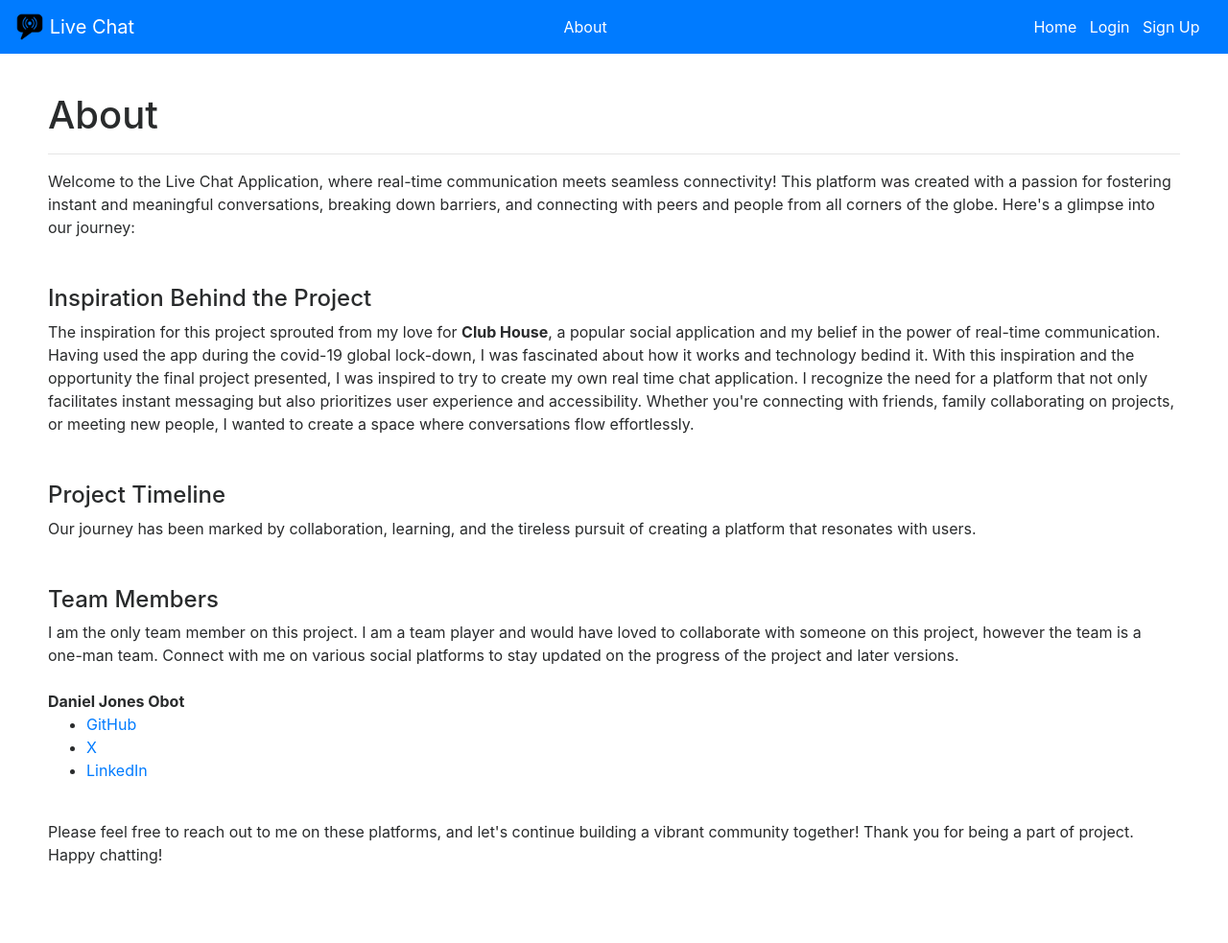
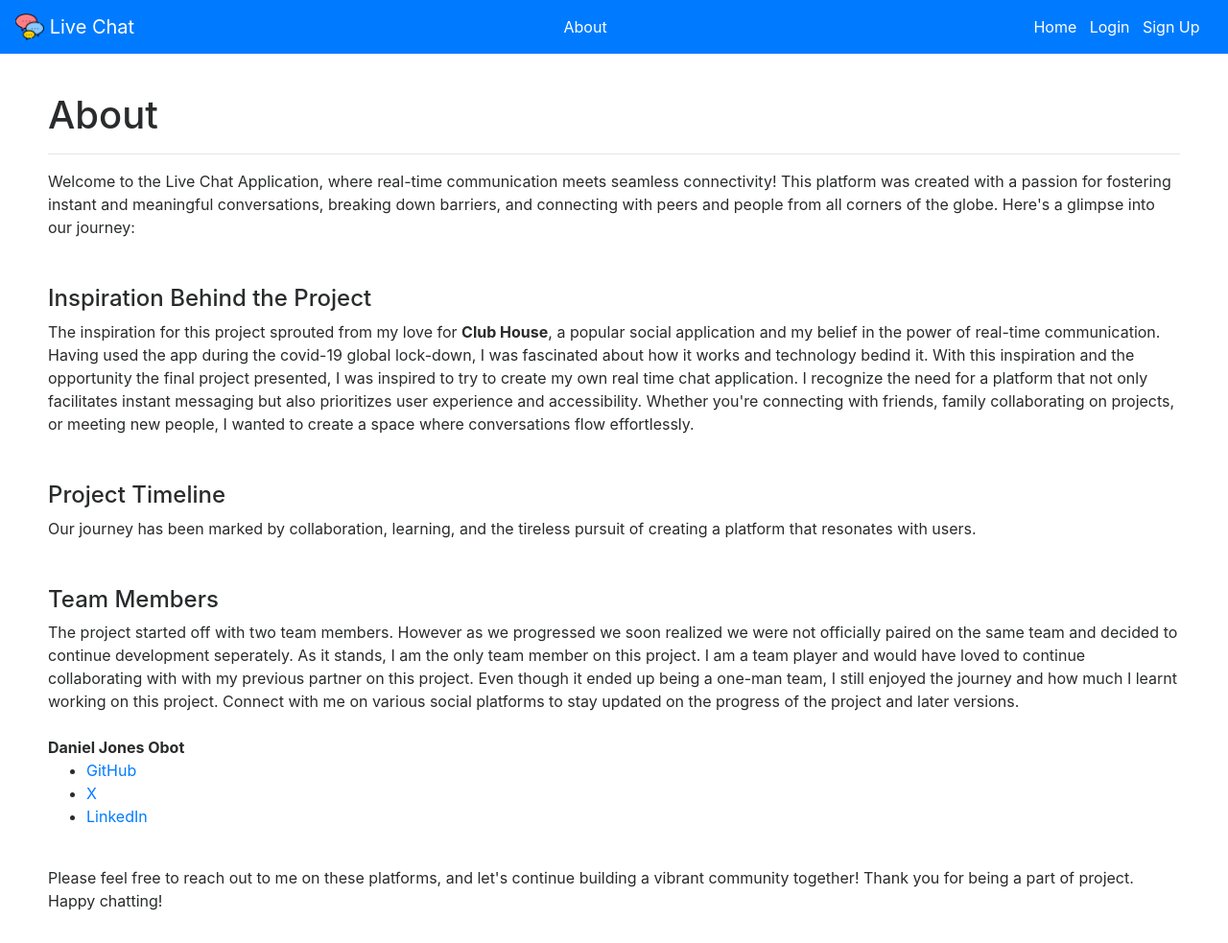
Before and after one commit to danieljonesobot/Livechat_App, a Flask app: page /about in a window 1280 px wide. Shown: the top 983 px of the page at 96% size. Before the commit the page ends 901 px from the top, so only its background shows below. Run offline with Flask 3, Linux system fonts and the light colour scheme; some libraries are stand-ins or nearby versions.

Commit message:
updated templates

```diff
--- a/app.py
+++ b/app.py
@@ -46,12 +46,28 @@ def load_user(user_id):
 
 
 
-
+'''Models'''
 class User(db.Model, UserMixin):
     id = db.Column(db.Integer, primary_key=True)
     username = db.Column(db.String(50), nullable=False)
     password = db.Column(db.String(50), nullable=False)
     image_file = db.Column(db.String(20), nullable=False, default='default.jpg')
+
+
+
+
+@app.route("/")
+@app.route("/landing")
+def landing():
+    return render_template("landing.html")
+
+
+
+@app.route("/about")
+def about():
+    return render_template("about.html")
+
+
 
 
 
@@ -72,23 +88,10 @@ def generate_unique_code(length):
 
 
 
-@app.route("/")
-@app.route("/landing")
-def landing():
-    return render_template("landing.html")
-
-
-
-@app.route("/about")
-def about():
-    return render_template("about.html")
-
-
-
 @app.route("/home", methods=['GET', 'POST'])
 def home():
     '''session.clear() function automatically clears the session when user goes to the home route'''
-    # session.clear()
+    session.clear()
     if request.method == "POST":
         ''' The get() function gets value of the keys " name, code, join & create" from the
         form(which is a dictionary) in the home.html template.'''
@@ -214,7 +217,7 @@ def login():
         if user and bcrypt.check_password_hash(user.password, form.password.data):
             login_user(user, remember=form.remember.data)
             flash(f'Welcome {user.username}! 😀', 'success')
-            return redirect(url_for("home"))
+            return redirect(url_for("profile"))
         else:
             flash("Login failed. Please check username and password", 'danger')
     return render_template("login.html", title='Login', form=form)
@@ -255,7 +258,7 @@ def save_picture(form_picture):
 def profile():
     form = UpdateAccountForm()
     if form.validate_on_submit():
-         '''if a value is provided / a picture is uploaded'''
+         '''if a value is provided the picture field or simply put, if a picture is uploaded'''
          if form.picture.data:
             picture_file = save_picture(form.picture.data)
             current_user.image_file = picture_file
--- a/templates/about.html
+++ b/templates/about.html
@@ -48,8 +48,12 @@
 
         <div>
             <h4>Team Members</h4>
-            <div>I am the only team member on this project. I am a team player and would have loved to collaborate with
-                someone on this project, however the team is a one-man team.
+            <div>The project started off with two team members. However as we progressed we soon realized we were not
+                officially paired on the same team and decided to continue development seperately. As it stands, I am
+                the only team
+                member on this project. I am a team player and would have loved to continue collaborating with
+                with my previous partner on this project. Even though it ended up being a one-man team, I still enjoyed
+                the journey and how much I learnt working on this project.
                 Connect with me on various social platforms to stay updated on the progress of the project and later
                 versions.
             </div>
--- a/templates/layout.html
+++ b/templates/layout.html
@@ -9,6 +9,8 @@
     <link rel="stylesheet" href="https://maxcdn.bootstrapcdn.com/bootstrap/4.0.0/css/bootstrap.min.css"
         integrity="sha384-Gn5384xqQ1aoWXA+058RXPxPg6fy4IWvTNh0E263XmFcJlSAwiGgFAW/dAiS6JXm" crossorigin="anonymous">
     <link rel="stylesheet" type="text/css" href="{{url_for('static', filename='css/style.css')}}">
+    <link rel="icon" href="{{url_for('static', filename='images/logo2.png')}}" type="image/x-icon">
+
 
     {% if title %}
     <title>Live Chat - {{title}}</title>
@@ -26,8 +28,8 @@
 
     <!-- Nav -->
     <nav class="navbar navbar-light bg-primary">
-        <a class="text-white navbar-brand" href="{{url_for('home')}}">
-            <img src="{{url_for('static', filename='images/chat img.png')}}" width="30" height="30"
+        <a class="text-white navbar-brand" href="{{url_for('landing')}}">
+            <img src="{{url_for('static', filename='images/logo2.png')}}" width="30" height="30"
                 class="d-inline-block align-top" alt="">
             Live Chat
         </a>
```
Also changed, not shown: templates/landing.html (+4 -4 lines), static/images/chat img.png (deleted), static/images/logo.png (added), static/images/logo2.png (added).
